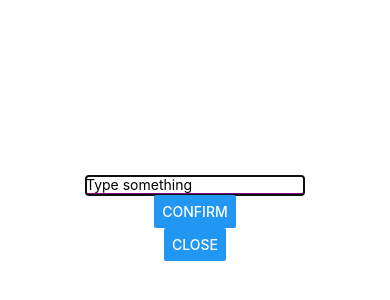
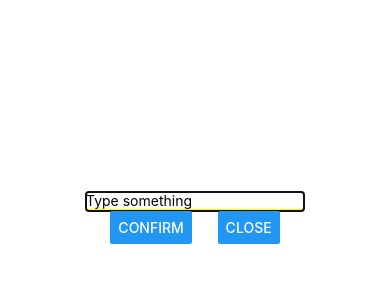
Before and after one commit to ShinLiX/fall2024_5520, a React Native app in the folder my_project/: screen / in a window 390 px wide. Shown: the part 204-504 px from the top of the page. Built offline with nearby package versions, Linux system fonts and the light colour scheme.

Commit message:
Styling changed

```diff
--- a/my_project/App.js
+++ b/my_project/App.js
@@ -18,7 +18,7 @@ export default function App() {
     <View style={styles.container}>
       <StatusBar style='auto' />
       <Header name={appName} />
-      <Input autoFocus={true} inputHandler={handleInputData} />
+      <Input style={styles.inputStyle} autoFocus={true} inputHandler={handleInputData} />
       {/* Display the received data */}
       {receivedData.length > 0 && (
         <Text>Received Data: {receivedData}</Text>
@@ -34,4 +34,10 @@ const styles = StyleSheet.create({
     alignItems: 'center',
     justifyContent: 'center',
   },
+  inputStyle: {
+    borderColor: 'blue',
+    borderWidth: 1,
+    padding: 10,
+    margin: 10,
+  },
 });
--- a/my_project/Components/Header.js
+++ b/my_project/Components/Header.js
@@ -11,4 +11,11 @@ export default function Header({ name, children }) {
   );
 }
 
-const styles = StyleSheet.create({});
+const styles = StyleSheet.create({
+  container: {
+    flex: 1,
+    backgroundColor: '#fff',
+    alignItems: 'center',
+    justifyContent: 'center',
+  },
+});
--- a/my_project/Components/Input.js
+++ b/my_project/Components/Input.js
@@ -48,10 +48,10 @@ export default function Input({ autoFocus, inputHandler }) {
     <Modal visible={isVisible} animationType="slide">
 
       <View style={styles.container}>
-        <TextInput
+        <TextInput style={styles.TextInputColor}
           placeholder="Type something"
           keyboardType="default"
-          style={{ borderBottomColor: "purple", borderBottomWidth: 2 }}
+
           value={text}
           onChangeText={updateText} // Pass updated text to the parent component
           ref={inputRef}
@@ -59,18 +59,20 @@ export default function Input({ autoFocus, inputHandler }) {
           onFocus={handleFocus}
         />
         {text.length > 0 && (
-          <Text>Character Count: {text.length}</Text>
+          <Text style={styles.textColor}>Character Count: {text.length}</Text>
         )}
         {!isFocused && message.length > 0 && (
           <Text>{message}</Text>
         )}
-        <Button onPress={handleConfirm} title="Confirm" />
-        <Button onPress={handleVisible} title="Close" />
+        <View className='buttonView' style={styles.buttonStyle}>
+          <Button onPress={handleConfirm} title="Confirm" />
+          <Button onPress={handleVisible} title="Close" />
+        </View>
       </View>
     </Modal>
 
 
-  );
+  );as
 }
 
 const styles = StyleSheet.create({
@@ -79,5 +81,24 @@ const styles = StyleSheet.create({
     backgroundColor: '#fff',
     alignItems: 'center',
     justifyContent: 'center',
+    borderColor: 'blue',
   },
+
+  textColor: {
+    color: 'blue',
+    fontWeight: 'bold',
+    borderWidth: 1,
+  },
+
+  TextInputColor: {
+    borderColor: 'blue',
+    borderBottomColor: 'yellow',
+    borderBottomWidth: 2,
+  },
+
+  buttonStyle: {
+    flexDirection: 'row',
+    justifyContent: 'space-around',
+    width: '50%',
+  }
 });
```
